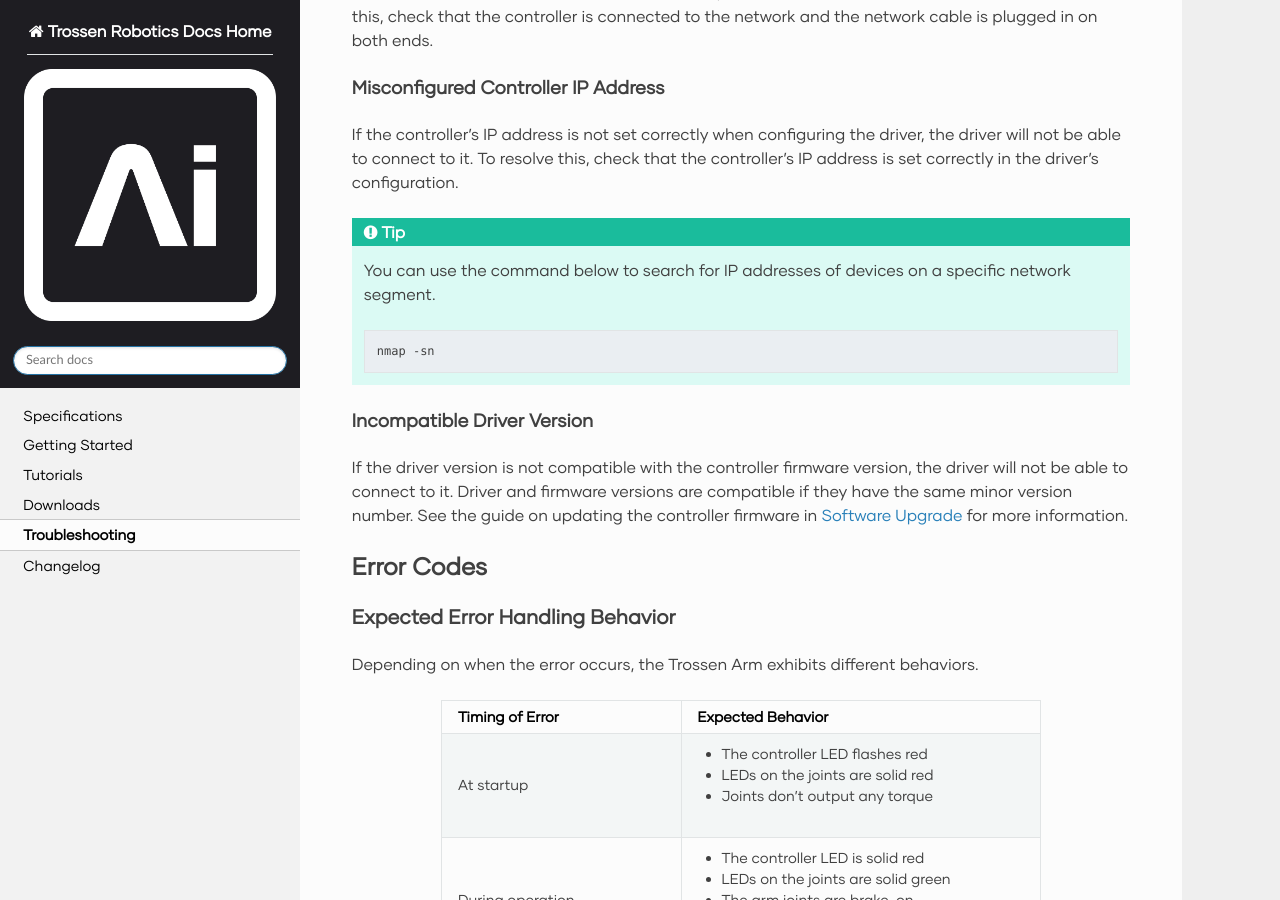
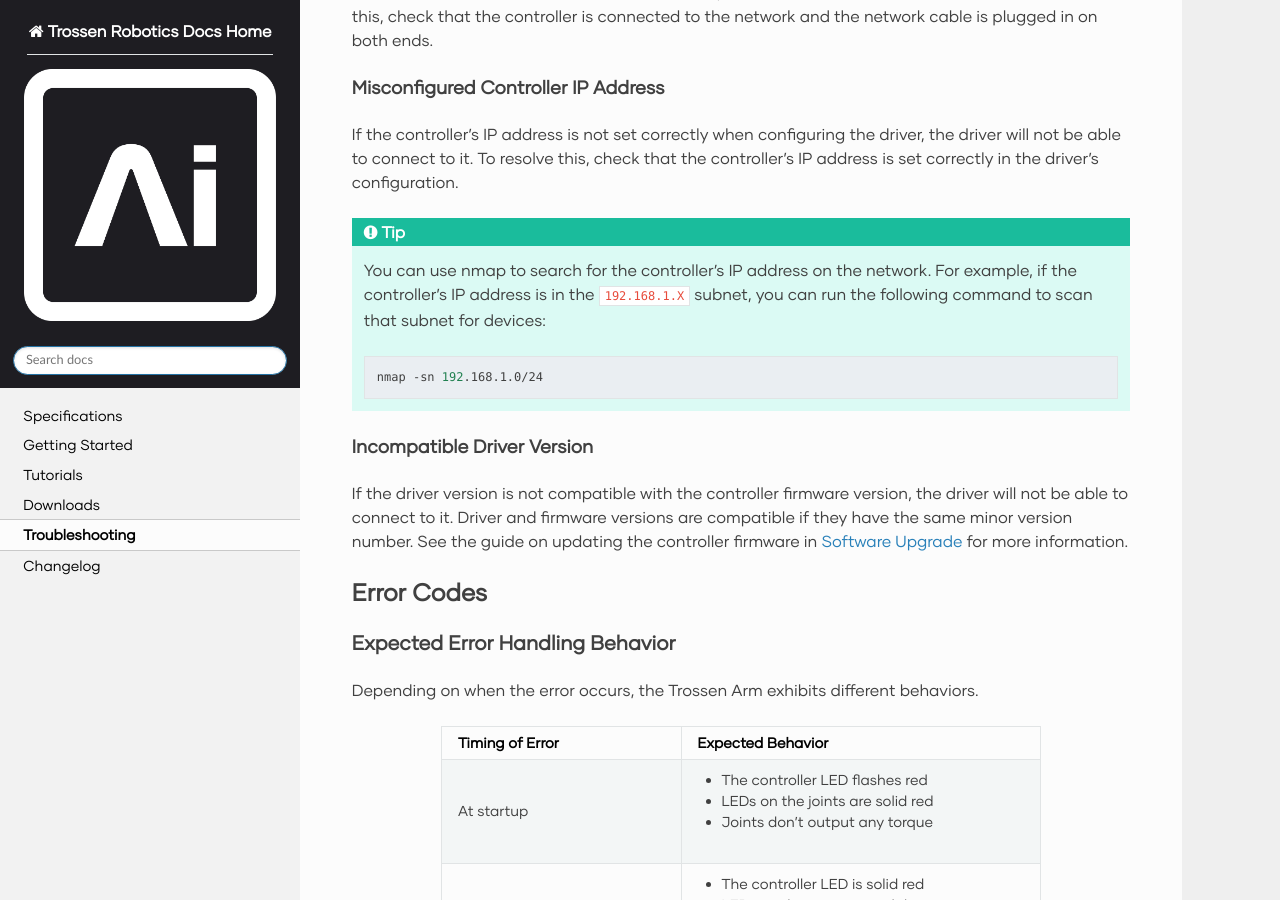
Before and after one commit to TrossenRobotics/trossen_arm, a Sphinx documentation site: the page built from docs/troubleshooting.rst, in a window 1280 px wide and 900 px high, scrolled down 1234 px. Built offline with Sphinx 7.4.7 and the Read the Docs theme 3.1.0, drawn with Linux system fonts in a browser that asks for light colours; some web fonts are replaced; pages that are not in the unit, such as notebooks, are missing from menus.

Commit message:
Fix nmap

```diff
--- a/docs/troubleshooting.rst
+++ b/docs/troubleshooting.rst
@@ -38,11 +38,12 @@ To resolve this, check that the controller's IP address is set correctly in the
 
 .. tip::
 
-    You can use the command below to search for IP addresses of devices on a specific network segment.
+    You can use nmap to search for the controller's IP address on the network.
+    For example, if the controller's IP address is in the ``192.168.1.X`` subnet, you can run the following command to scan that subnet for devices:
 
     .. code-block:: bash
 
-        nmap -sn
+        nmap -sn 192.168.1.0/24
 
 Incompatible Driver Version
 ^^^^^^^^^^^^^^^^^^^^^^^^^^^
```
